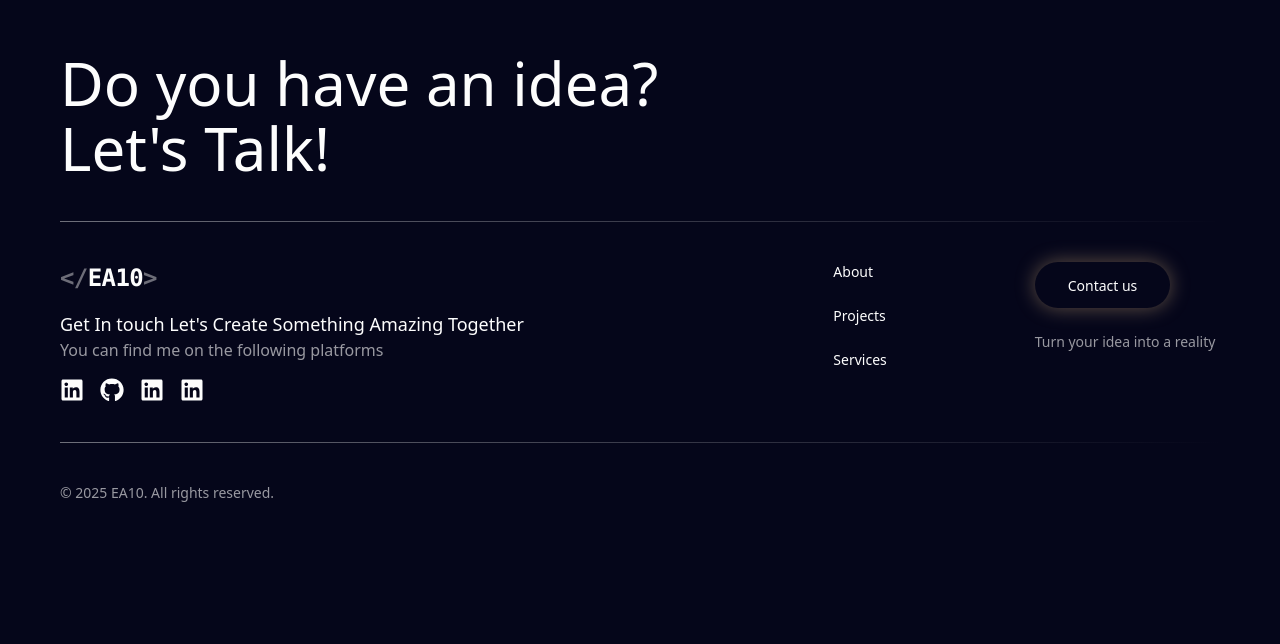
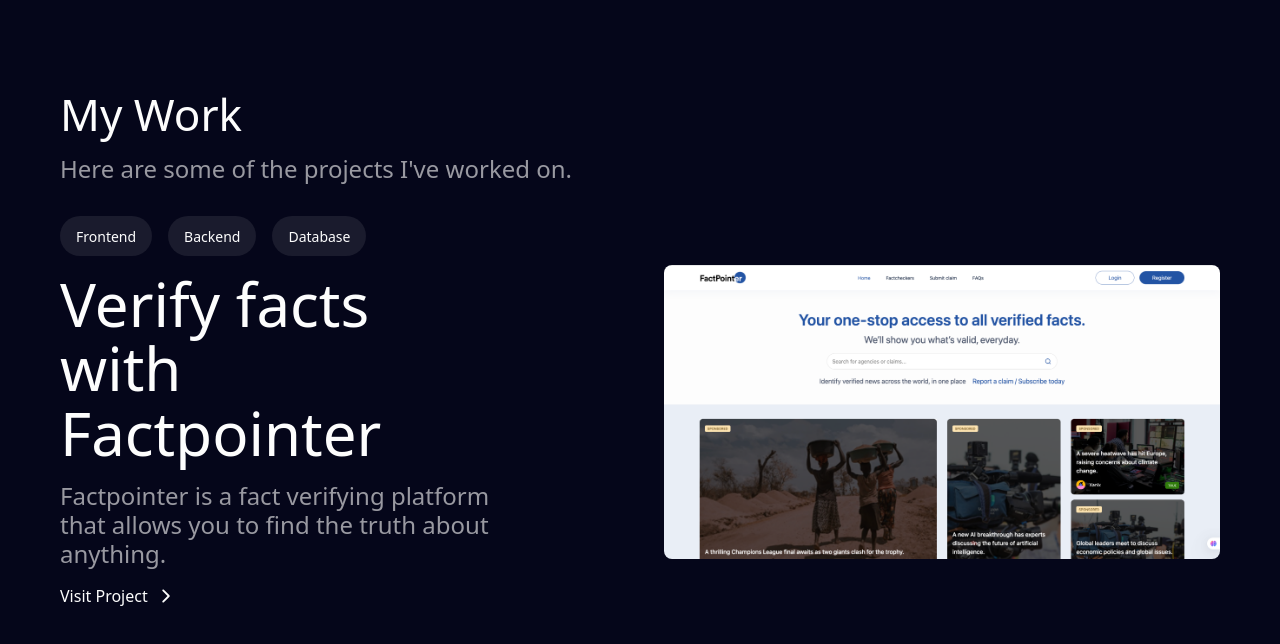
Before and after one commit to EA10-lite/my-portfolio, a React (Vite) app: page / in a window 1280 px wide. Shown: the part 2132-2776 px from the top of the page. Before the commit the page ends 2675 px from the top, so only its background shows below. Built offline with nearby package versions, Linux system fonts and the light colour scheme.

Commit message:
adding project section

```diff
--- a/src/App.tsx
+++ b/src/App.tsx
@@ -1,5 +1,5 @@
 import "./App.css";
-import { Hero, Services } from "./components";
+import { Hero, Services, Projects } from "./components";
 import { Navbar, Footer } from "./layouts";
 
 const App = () => {
@@ -9,6 +9,7 @@
       <Navbar />
       <Hero />
       <Services />
+      <Projects />
       <Footer />
     </div>
   )
--- a/src/components/Hero.tsx
+++ b/src/components/Hero.tsx
@@ -57,7 +57,13 @@
                                 <p className="text-white text-lg md:text-xl leading-base font-sans-medium">Let's make your website stand out</p>
                                 <p className="text-base md:text-lg text-grey leading-base font-sans-medium">How can we help you today?</p>
                                 <div className="">
-                                    <Button title="Schedule a meeting" onClick={() => {}} />
+                                    <Button
+                                        title="Schedule a meeting"
+                                        onClick={() => {
+                                            // Replace 'YOUR_CALENDLY_URL' with your actual Calendly scheduling link
+                                            window.open('https://calendly.com/YOUR_CALENDLY_URL', '_blank');
+                                        }}
+                                    />
                                 </div>
                                 <p className="text-grey text-sm md:text-lg leading-base">
                                     Mail me at:{" "}
@@ -108,7 +114,7 @@
     project_description: string;
 }
 
-const Thumbnail = ({
+export const Thumbnail = ({
     image_url,
     project_url,
     project_name,
@@ -117,7 +123,7 @@
 }: ThumbnailProps) => {
     return (
         <motion.div
-            className="thumbnail py-6"
+            className="thumbnail py-6 bg-card rounded-lg"
             initial={{ opacity: 0, scale: 0.9 }}
             animate={{ opacity: 1, scale: 1 }}
             transition={{ duration: 0.5 }}
@@ -133,10 +139,10 @@
                     <img
                         src={image_url}
                         alt={project_name}
-                        className="w-auto h-full object-cover"
+                        className="w-auto h-full object-cover hidden"
                     />
 
-                    <div className="absolute w-full h-full bottom-0 left-0 right-0 top-0 bg-black/50 z-50" />
+                    {/* <div className="absolute w-full h-full bottom-0 left-0 right-0 top-0 bg-black/50 z-50" /> */}
 
                     <motion.div
                         className="absolute bottom-4 left-4 right-4 bg-gray-300 rounded-lg p-3 md:p-4 z-50"
--- /dev/null
+++ b/src/components/Projects.tsx
@@ -0,0 +1,94 @@
+import { IoIosArrowForward } from "react-icons/io";
+import { projects } from "../data/projects"
+
+const Projects = () => {
+    return (
+        <div className="projects mb-20">
+            <div className="container mx-auto">
+                <div className="py-8 px-4 md:py-[80px] md:px-[60px]">
+                    <div className="flex items-center justify-between mb-8">
+                        <div className="">
+                            <h2 className="text-3xl md:text-4xl lg:text-[44px] leading-[108%] text-white font-sans-semibold mb-4">My Work</h2>
+                            <p className="text-base md:text-lg lg:text-2xl leading-[120%] text-grey font-sans-medium">
+                                Here are some of the projects I've worked on.
+                            </p>
+                        </div>
+
+                        <div className="">
+
+                        </div>
+                    </div>
+
+                    <div className="projects-lists">
+                        <div className="space-y-12">
+                            {projects.slice(0, 1).map((project) => (
+                                <Project
+                                    key={project.id}
+                                    {...project}
+                                />
+                            ))}
+                        </div>
+                    </div>
+                </div>
+            </div>
+        </div>
+    )
+}
+
+type ProjectProps = {
+    image_url: string;
+    project_url: string;
+    project_name: string;
+    project_description: string;
+    project_short_summary?: string;
+    tags?: string[];
+}
+
+const Project = ({
+    image_url,
+    project_url,
+    project_name,
+    project_description,
+    project_short_summary,
+    tags,
+}: ProjectProps) => {
+    return (
+        <div className="project">
+            <div className="flex flex-col md:flex-row items-center justify-between gap-12">
+                <div className="project-details w-full md:w-1/2">
+                    <div className="max-w-[80%]">
+                        <div className="flex items-center gap-4 mb-4">
+                            {tags?.map((tag) => (
+                                <div className="bg-card rounded-[35px] px-4 py-2">
+                                    <span className="text-sm font-sans-medium text-white">{tag}</span>
+                                </div>
+                            ))}
+                        </div>
+                        <h3 className="text-3xl md:text-4xl lg:text-[60px] leading-[108%] text-white font-sans-semibold mb-4">{project_short_summary || project_name}</h3>
+                        <p className="text-base md:text-lg lg:text-2xl leading-[120%] text-grey font-sans-medium mb-4">{project_description}</p>
+
+                        <a
+                            href={project_url}
+                            target="_blank"
+                            rel="noopener noreferrer"
+                            className="text-white text-sm md:text-base font-sans-medium flex items-center gap-2 hover:border-b transition-all w-fit"
+                        >
+                            <span>Visit Project</span>
+                            <IoIosArrowForward className="text-white text-xl" />
+                        </a>
+                    </div>
+                </div>
+
+                <div className="project-thumbnail w-full md:w-1/2">
+                    <img
+                        src={image_url}
+                        alt={project_name}
+                        className="w-full h-full object-cover rounded-lg"
+                    />
+                </div>
+            </div>
+        </div>
+    );
+};
+
+export default Projects;
--- a/src/components/Services.tsx
+++ b/src/components/Services.tsx
@@ -15,7 +15,7 @@
                     </div>
 
                     <div className="flex items-center justify-center gap-12">
-                        <div className="relative max-w-6xl mx-auto">
+                        <div className="relative  mx-auto">
                             {/* Connection Lines */}
                             <div className="hidden md:block absolute top-1/2 left-0 right-0 h-0.5 bg-white to-transparent transform -translate-y-1/2 z-0"></div>
 
--- a/src/components/index.ts
+++ b/src/components/index.ts
@@ -3,3 +3,4 @@
 export { default as About } from "./About";
 export { default as Logo } from "./Logo";
 export { default as Services } from "./Services";
+export { default as Projects } from "./Projects";
--- a/src/data/projects.ts
+++ b/src/data/projects.ts
@@ -6,12 +6,16 @@
     project_url: string;
     project_name: string;
     project_description: string;
+    project_short_summary?: string;
+    tags?: string[];
 }
 
 export const projects: ProjectProps[] = [
     {
         id: 1,
+        tags: ["Frontend", "Backend", "Database"],
         project_name: "Factpointer",
+        project_short_summary: "Verify facts with Factpointer",
         project_description: "Factpointer is a fact verifying platform that allows you to find the truth about anything.",
         project_url: "https://factpointer-five.vercel.app/",
         image_url: "/images/factpointer-thumbnail.png",
@@ -19,6 +23,8 @@
     {
         id: 2,
         project_name: "ProposelyAI",
+        project_short_summary: "Win More Upwork Projects with AI",
+        tags: ["Frontend", "Backend", "Supabase"],
         project_description: "Generate compelling, personalized proposals in seconds using our fine-tuned AI model trained on thousands of successful Upwork proposals.",
         project_url: "https://proposelyai.com/",
         image_url: "/images/proposelyai-thumbnail.png",
@@ -26,6 +32,8 @@
     {
         id: 3,
         project_name: "Binatec Agency",
+        project_short_summary: "Digital Marketing Agency",
+        tags: ["Frontend", "Backend", "Database"],
         project_description: "Binatec is a premier digital agency dedicated to helping businesses succeed in the ever-evolving world of digital marketing.",
         project_url: "https://binatecagency.com/",
         image_url: "/images/binatec-thumbnail.png",
--- a/src/layouts/Navbar.tsx
+++ b/src/layouts/Navbar.tsx
@@ -46,7 +46,7 @@
 
     return (
         <div className="header">
-            <div className="container mx-auto p-4">
+            <div className="container mx-auto py-4 px-4 md:px-[60px]">
                 <div className="flex items-center justify-between">
                     <div className="logo cursor-pointer transition-all duration-300 hover:scale-105">
                         <h4 className="text-white text-2xl font-bold font-mono tracking-tight select-none">
@@ -67,7 +67,7 @@
                         ))}
 
                         <Button
-                        title="Contact us"
+                            title="Contact"
                             onClick={() => {}}
                         />
                     </div>
@@ -141,7 +141,7 @@
                                         className="mt-4"
                                     >
                                         <Button
-                                            title="Contact us"
+                                            title="Contact"
                                             onClick={() => {
                                                 closeMenu();
                                             }}
```
Lines whose indentation alone changed are shown as unchanged.
